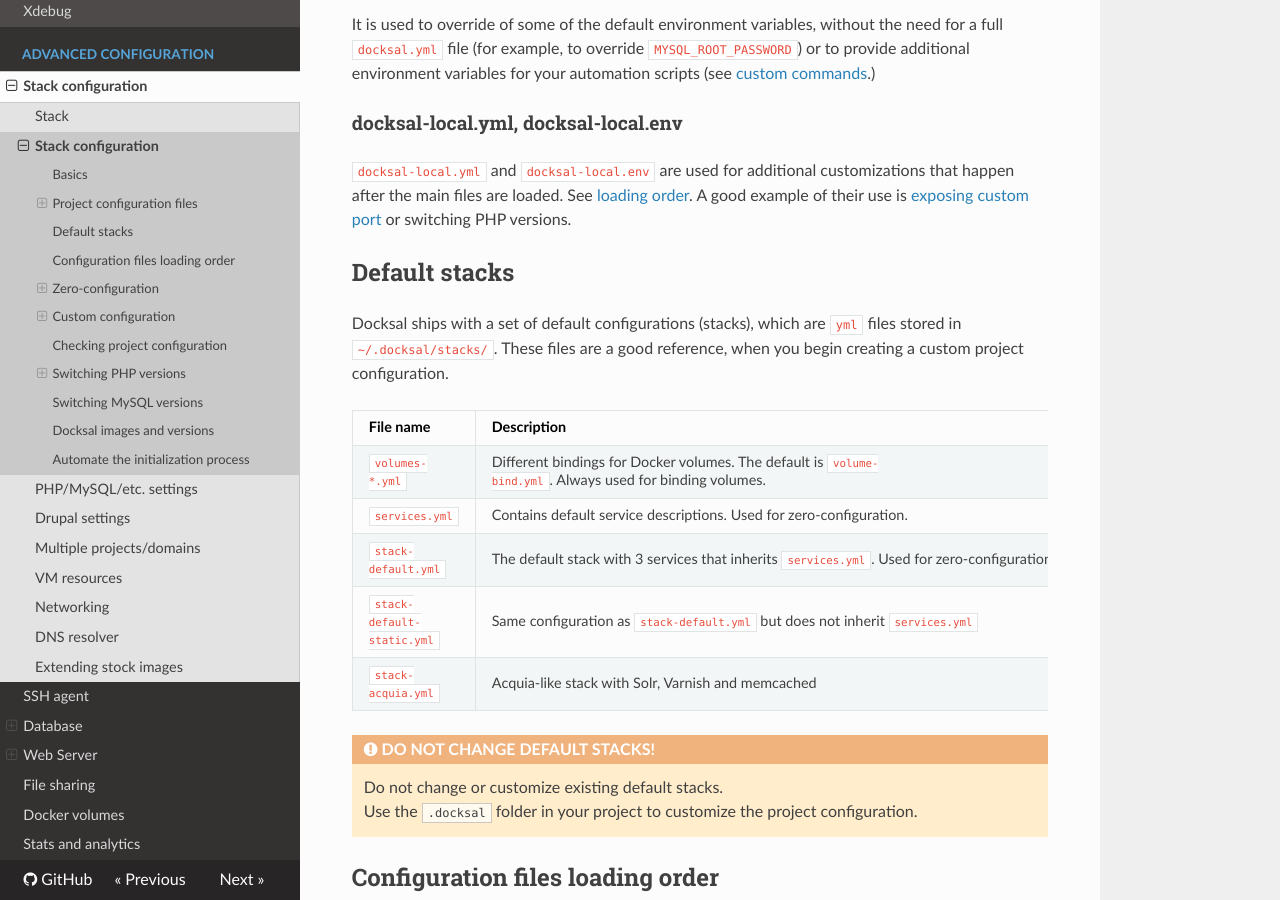
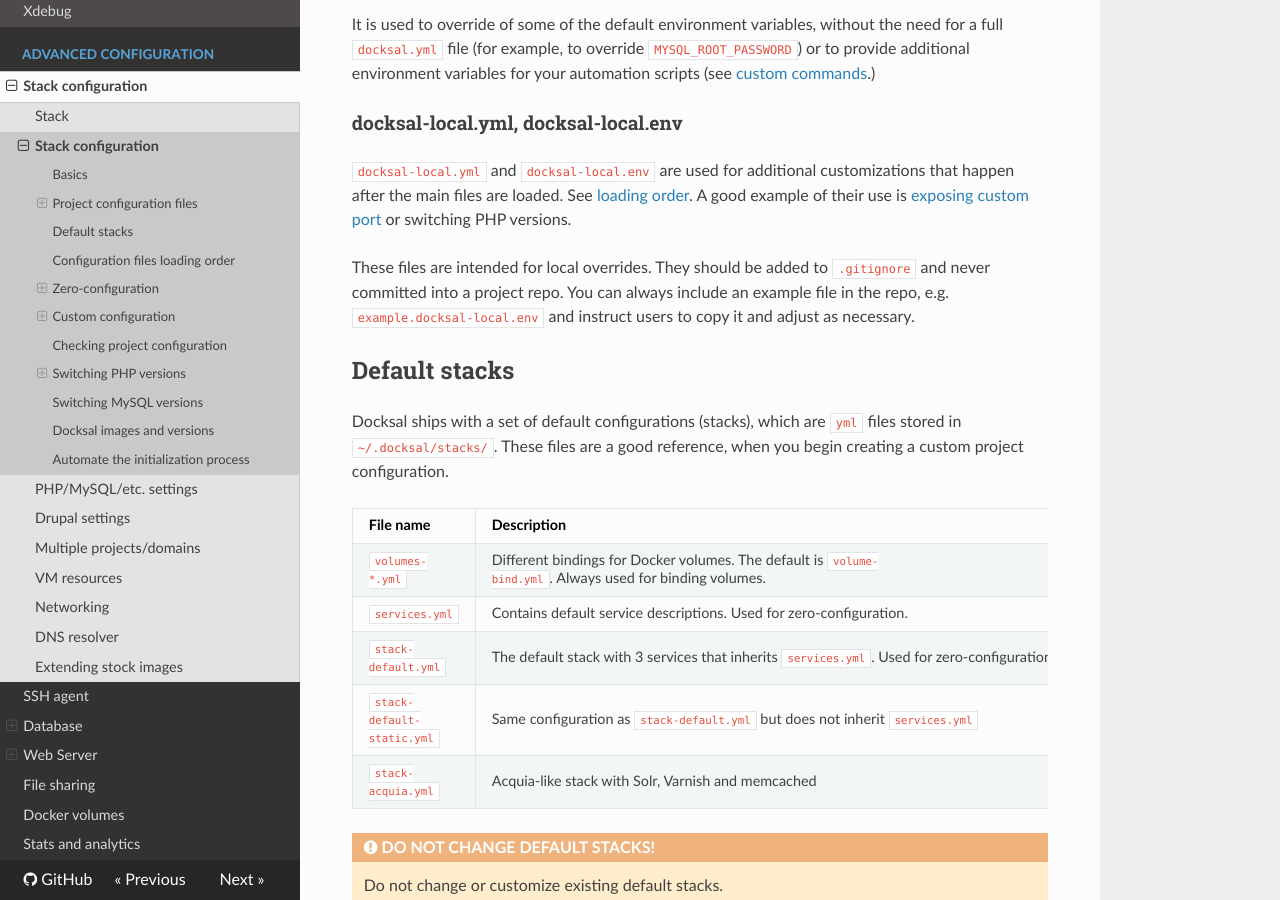
Before and after one commit to docksal/docksal, an MkDocs documentation site: the page built from docs/advanced/stack-config.md, in a window 1280 px wide and 900 px high, scrolled down 1470 px. Built offline with MkDocs 1.6.1, drawn with Linux system fonts in a browser that asks for light colours; nearby versions of some CDN libraries; old or Windows-style settings are respelled for this version of MkDocs.

Commit message:
Updated docs regarding the use of local config files
Explained that docksal-local.env and docksal-local.yml should be added to .gitignore.

```diff
--- a/docs/advanced/stack-config.md
+++ b/docs/advanced/stack-config.md
@@ -65,6 +65,10 @@ variables for your automation scripts (see [custom commands](../fin/custom-comma
 `docksal-local.yml` and `docksal-local.env` are used for additional customizations that happen after the main files
 are loaded. See [loading order](#loading-order). A good example of their use is [exposing custom port](../advanced/networking.md#expose-port)
 or switching PHP versions.
+
+These files are intended for local overrides. They should be added to `.gitignore` and never committed into a project
+repo. You can always include an example file in the repo, e.g. `example.docksal-local.env` and instruct users to copy
+it and adjust as necessary.
 
 <a name="default-configurations"></a>
 ## Default stacks
```
